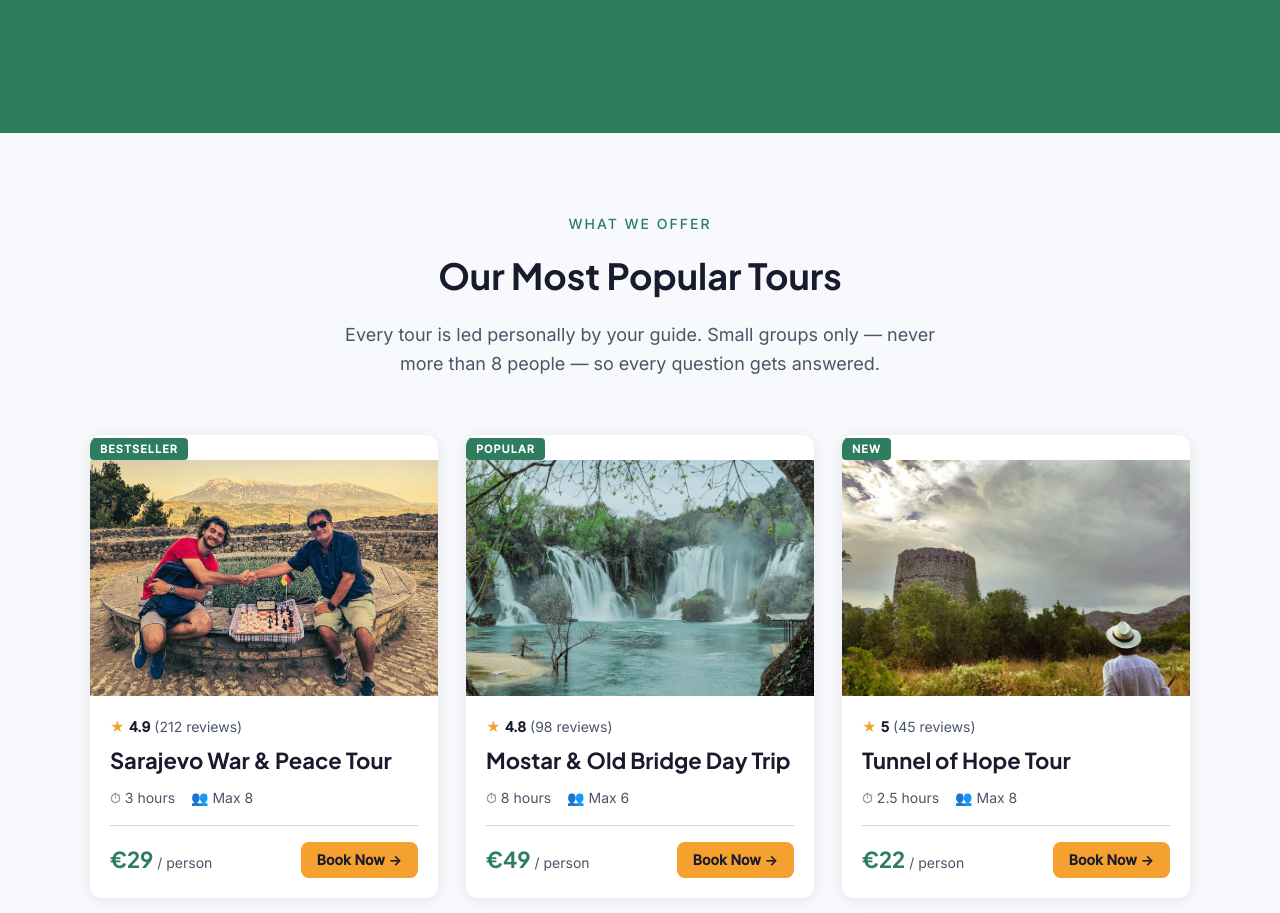
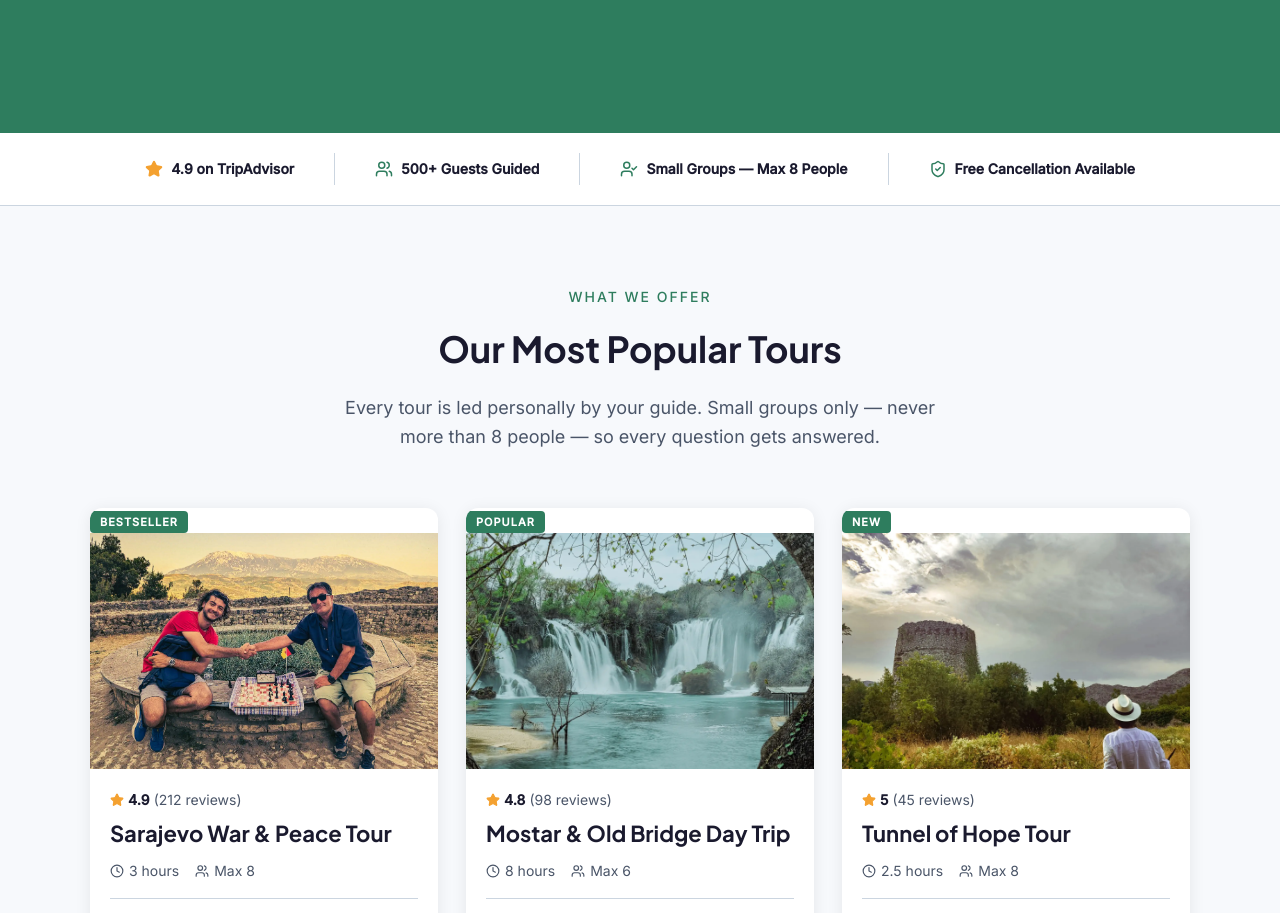
Before and after one commit to almedinmeme/tallest-tourguide, a React (Vite) app: page / in a window 1280 px wide. Shown: the part 640-1553 px from the top of the page. Built offline with nearby package versions, Linux system fonts and the light colour scheme.

Commit message:
Replace emojis with Lucide SVG icons throughout

```diff
--- a/package.json
+++ b/package.json
@@ -11,6 +11,7 @@
   },
   "dependencies": {
     "@emailjs/browser": "^4.4.1",
+    "lucide-react": "^1.7.0",
     "react": "^19.2.4",
     "react-dom": "^19.2.4",
     "react-router-dom": "^7.13.2"
--- a/src/components/TourCard.jsx
+++ b/src/components/TourCard.jsx
@@ -9,6 +9,7 @@
 // One design, infinite tours.
 
 import { Link } from 'react-router-dom'
+import { Star, Clock, Users } from 'lucide-react'
 
 function TourCard({ id, title, price, rating, reviews, duration, groupSize, badge, hero}) {
   return (
@@ -41,9 +42,9 @@ function TourCard({ id, title, price, rating, reviews, duration, groupSize, badg
           Everything below the photo lives here. */}
       <div style={styles.body}>
 
-        {/* Star rating row */}
+       {/* Rating row */}
 <div style={styles.ratingRow}>
-          <span style={styles.star}>★</span>
+  <Star size={14} color="var(--color-amber)" fill="var(--color-amber)" />
   <span style={styles.ratingNumber}>{rating}</span>
   <span style={styles.reviews}>({reviews} reviews)</span>
 </div>
@@ -51,10 +52,16 @@ function TourCard({ id, title, price, rating, reviews, duration, groupSize, badg
         {/* Tour title */}
         <h3 style={styles.title}>{title}</h3>
 
-        {/* Tour meta — duration and group size */}
+        {/* Meta row */}
 <div style={styles.metaRow}>
-          <span style={styles.meta}>⏱ {duration}</span>
-          <span style={styles.meta}>👥 Max {groupSize}</span>
+  <div style={styles.metaItem}>
+    <Clock size={14} color="var(--color-n600)" />
+    <span style={styles.meta}>{duration}</span>
+  </div>
+  <div style={styles.metaItem}>
+    <Users size={14} color="var(--color-n600)" />
+    <span style={styles.meta}>Max {groupSize}</span>
+  </div>
 </div>
 
         {/* Divider line */}
@@ -175,6 +182,12 @@ const styles = {
     color: 'var(--color-n600)',
   },
 
+  metaItem: {
+    display: 'flex',
+    alignItems: 'center',
+    gap: '5px',
+  },
+
   divider: {
     height: '1px',
     backgroundColor: 'var(--color-n300)',
--- a/src/pages/Contact.jsx
+++ b/src/pages/Contact.jsx
@@ -14,6 +14,7 @@
 import { useState } from 'react'
 import emailjs from '@emailjs/browser'
 import useWindowWidth from '../hooks/useWindowWidth'
+import { MapPin, Mail, Clock, MessageCircle } from 'lucide-react'
 
 function Contact() {
   const width = useWindowWidth()
@@ -121,45 +122,36 @@ const isMobile = width <= 768
             <div style={styles.contactDetails}>
 
               <div style={styles.detailItem}>
-                <span style={styles.detailIcon}>📍</span>
+  <MapPin size={20} color="var(--color-forest-green)" />
   <div>
     <span style={styles.detailLabel}>Location</span>
-                  <span style={styles.detailValue}>
-                    Sarajevo, Bosnia & Herzegovina
-                  </span>
+    <span style={styles.detailValue}>Sarajevo, Bosnia & Herzegovina</span>
   </div>
 </div>
 
 <div style={styles.detailItem}>
-                <span style={styles.detailIcon}>✉️</span>
+  <Mail size={20} color="var(--color-forest-green)" />
   <div>
     <span style={styles.detailLabel}>Email</span>
-
-                    <a href="mailto:hello@tallesttourguide.com"
-                    style={styles.detailLink}
-                  >
+    <a href="mailto:hello@tallesttourguide.com" style={styles.detailLink}>
       hello@tallesttourguide.com
     </a>
   </div>
 </div>
 
 <div style={styles.detailItem}>
-                <span style={styles.detailIcon}>⏱</span>
+  <Clock size={20} color="var(--color-forest-green)" />
   <div>
     <span style={styles.detailLabel}>Response Time</span>
-                  <span style={styles.detailValue}>
-                    Within 24 hours
-                  </span>
+    <span style={styles.detailValue}>Within 24 hours</span>
   </div>
 </div>
 
 <div style={styles.detailItem}>
-                <span style={styles.detailIcon}>🗣️</span>
+  <MessageCircle size={20} color="var(--color-forest-green)" />
   <div>
     <span style={styles.detailLabel}>Languages</span>
-                  <span style={styles.detailValue}>
-                    English, Bosnian
-                  </span>
+    <span style={styles.detailValue}>English, Bosnian</span>
   </div>
 </div>
 
--- a/src/pages/Home.jsx
+++ b/src/pages/Home.jsx
@@ -8,6 +8,7 @@
 import TourCard from '../components/TourCard'
 import tours from '../data/tours'
 import useWindowWidth from '../hooks/useWindowWidth'
+import { Star, Users, UserCheck, ShieldCheck } from 'lucide-react'
 
 function Home() {
   const width = useWindowWidth()
@@ -54,6 +55,49 @@ const isMobile = width <= 768
           <div style={styles.ctaRow}>
             <a href="/tours" style={styles.btnPrimary}>Book Now</a>
             <a href="/tours" style={styles.btnSecondary}>Explore Tours</a>
+          </div>
+
+        </div>
+      </section>
+      {/* ═══════════════════════════════
+          TRUST BAR
+          Sits immediately below the hero.
+          Four scannable credibility signals
+          that collapse the "is this legitimate?"
+          objection before the visitor has
+          consciously asked it.
+          ═══════════════════════════════ */}
+      <section style={styles.trustBar}>
+        <div style={{
+          ...styles.trustBarInner,
+          flexDirection: isMobile ? 'column' : 'row',
+          gap: isMobile ? '16px' : '0',
+        }}>
+
+          <div style={styles.trustItem}>
+            <Star size={18} color="var(--color-amber)" fill="var(--color-amber)" />
+            <span style={styles.trustText}>4.9 on TripAdvisor</span>
+          </div>
+
+          {!isMobile && <div style={styles.trustDivider} />}
+
+          <div style={styles.trustItem}>
+            <Users size={18} color="var(--color-forest-green)" />
+            <span style={styles.trustText}>500+ Guests Guided</span>
+          </div>
+
+          {!isMobile && <div style={styles.trustDivider} />}
+
+          <div style={styles.trustItem}>
+            <UserCheck size={18} color="var(--color-forest-green)" />
+            <span style={styles.trustText}>Small Groups — Max 8 People</span>
+          </div>
+
+          {!isMobile && <div style={styles.trustDivider} />}
+
+          <div style={styles.trustItem}>
+            <ShieldCheck size={18} color="var(--color-forest-green)" />
+            <span style={styles.trustText}>Free Cancellation Available</span>
           </div>
 
         </div>
@@ -255,6 +299,48 @@ toursSection: {
     maxWidth: '1100px',
     margin: '0 auto',
   },
+  trustBar: {
+    backgroundColor: 'var(--color-n000)',
+    borderBottom: '1px solid var(--color-n300)',
+    padding: '20px 40px',
+  },
+
+  trustBarInner: {
+    display: 'flex',
+    alignItems: 'center',
+    justifyContent: 'center',
+    maxWidth: '900px',
+    margin: '0 auto',
+  },
+
+  trustItem: {
+    display: 'flex',
+    alignItems: 'center',
+    gap: '8px',
+    padding: '0 40px',
+    flex: 1,
+    justifyContent: 'center',
+  },
+
+  trustIcon: {
+    fontSize: '18px',
+    color: 'var(--color-amber)',
+  },
+
+  trustText: {
+    fontFamily: 'var(--font-body)',
+    fontWeight: '600',
+    fontSize: 'var(--text-small)',
+    color: 'var(--color-n900)',
+    whiteSpace: 'nowrap',
+  },
+
+  trustDivider: {
+    width: '1px',
+    height: '32px',
+    backgroundColor: 'var(--color-n300)',
+    flexShrink: 0,
+  },
 }
 
 export default Home
--- a/src/pages/TourDetail.jsx
+++ b/src/pages/TourDetail.jsx
@@ -8,6 +8,8 @@ import { useState } from 'react'
 import { useParams, Link } from 'react-router-dom'
 import emailjs from '@emailjs/browser'
 import useWindowWidth from '../hooks/useWindowWidth'
+import { Star, Clock, Users, MapPin, CheckCircle } from 'lucide-react'
+import { ShieldCheck } from 'lucide-react'
 
 // useParams is a React Router hook — a hook is a special function
 // that gives your component access to something it couldn't otherwise reach.
@@ -151,27 +153,29 @@ const isMobile = width <= 768
             <h1 style={styles.tourTitle}>{tour.title}</h1>
 
             <div style={styles.ratingRow}>
-              <span style={styles.star}>★</span>
+          <Star size={16} color="var(--color-amber)" fill="var(--color-amber)" />
           <span style={styles.ratingNumber}>{tour.rating}</span>
           <span style={styles.ratingCount}>({tour.reviews} reviews)</span>
           <span style={styles.dot}>·</span>
-              <span style={styles.meta}>⏱ {tour.duration}</span>
+          <Clock size={15} color="var(--color-n600)" />
+          <span style={styles.meta}>{tour.duration}</span>
           <span style={styles.dot}>·</span>
-              <span style={styles.meta}>👥 Max {tour.groupSize} people</span>
+          <Users size={15} color="var(--color-n600)" />
+          <span style={styles.meta}>Max {tour.groupSize} people</span>
 </div>
+
+
 
             <p style={styles.description}>{tour.description}</p>
 
             <div style={styles.section}>
               <h2 style={styles.sectionTitle}>What's Included</h2>
-              <div style={styles.includesList}>
               {tour.includes.map((item, index) => (
               <div key={index} style={styles.includeItem}>
-                    <span style={styles.checkmark}>✓</span>
+              <CheckCircle size={16} color="var(--color-success)" />
               <span>{item}</span>
             </div>
           ))}
-              </div>
             </div>
 
             <div style={styles.section}>
@@ -185,7 +189,10 @@ const isMobile = width <= 768
 
             <div style={styles.section}>
               <h2 style={styles.sectionTitle}>Meeting Point</h2>
-              <p style={styles.meetingPoint}>📍 {tour.meetingPoint}</p>
+              <div style={styles.meetingPointRow}>
+  <MapPin size={16} color="var(--color-forest-green)" />
+  <span style={styles.meetingPoint}>{tour.meetingPoint}</span>
+</div>
             </div>
           </div>
 
@@ -313,9 +320,10 @@ const isMobile = width <= 768
                     </p>
                   )}
 
-                  <p style={styles.freeCancellation}>
-                    ✓ Free cancellation available
-                  </p>
+                  <div style={styles.cancellationRow}>
+  <ShieldCheck size={14} color="var(--color-success)" />
+  <p style={styles.freeCancellation}>Free cancellation available</p>
+</div>
                 </>
 
               )}
@@ -799,6 +807,12 @@ successMessage: {
     padding: '16px 0',
   },
 
+  meetingPointRow: {
+    display: 'flex',
+    alignItems: 'flex-start',
+    gap: '8px',
+  },
+
   successIcon: {
     display: 'block',
     fontSize: '40px',
@@ -821,6 +835,13 @@ successMessage: {
     lineHeight: 'var(--leading-body)',
   },
 
+  cancellationRow: {
+    display: 'flex',
+    alignItems: 'center',
+    justifyContent: 'center',
+    gap: '6px',
+  },
+
   errorMessage: {
     fontFamily: 'var(--font-body)',
     fontSize: 'var(--text-small)',
```
Also changed, not shown: 1 other file (tests, documents, lock files or other folders). Lines whose indentation alone changed are shown as unchanged.
